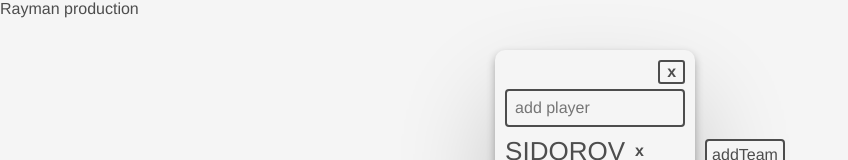
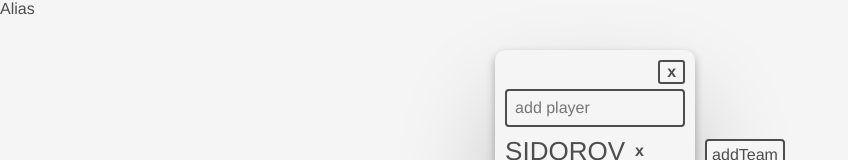
Before and after one commit to Rayman-bat9/Alias, a React (Create React App) app: page / in a window 1280 px wide. Shown: the top 160 px of the page, without its empty margins (0-848 px from the left). Built offline with nearby package versions, Linux system fonts and the light colour scheme.

Commit message:
test ci cd commit

```diff
--- a/src/App.js
+++ b/src/App.js
@@ -7,7 +7,7 @@ function App() {
   return (
     <div className="app">
       <div className="header">
-        <Header title="Rayman production" />
+        <Header title="Alias" />
       </div>
       <div className="game-board">
         <BoardContainer />
```
